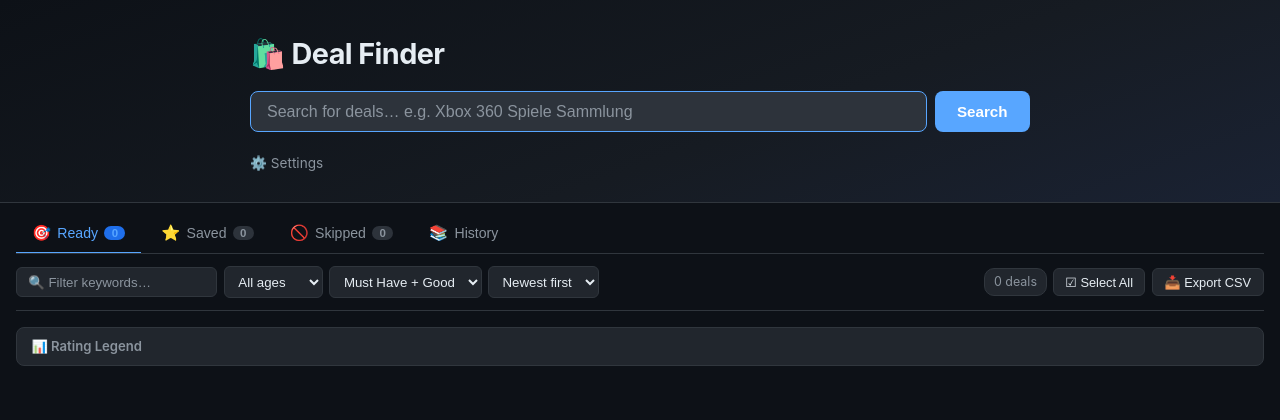
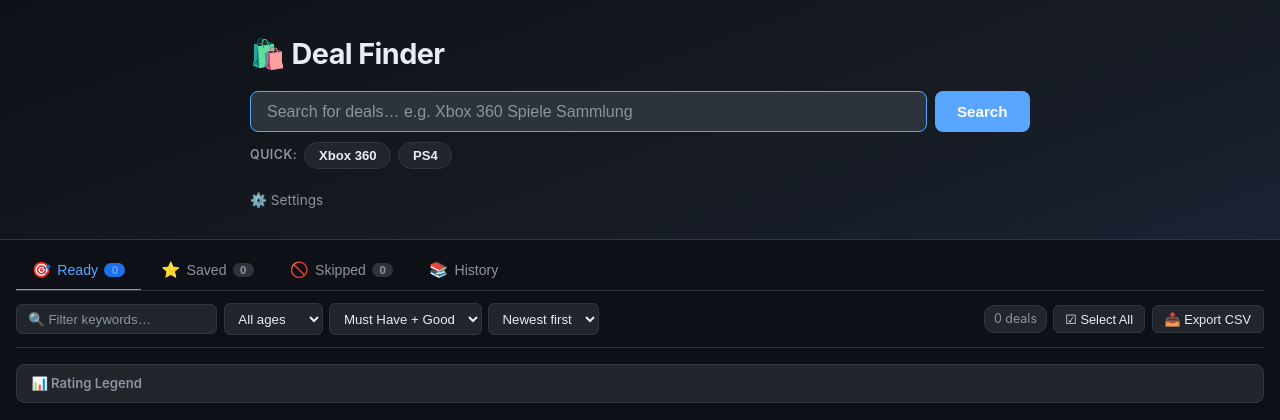
Before and after one commit to flavio-code-535345/ebay-scrapper, a Flask app: page / in a window 1280 px wide. Shown: the top 420 px of the page. Run offline with Flask 3, Linux system fonts and the light colour scheme; data that the repository does not hold is empty.

Commit message:
Add quick search chips for Xbox 360 and PS4 bundles

```diff
--- a/static/app.js
+++ b/static/app.js
@@ -100,6 +100,17 @@ document.addEventListener('DOMContentLoaded', () => {
     const searchForm = document.getElementById('searchForm');
     if (searchForm) searchForm.addEventListener('submit', handleSearch);
 
+    // Quick-search chips (Xbox 360 / PS4 bundle presets)
+    document.querySelectorAll('.btn-quick-search').forEach(btn => {
+        btn.addEventListener('click', () => {
+            const query = (btn.dataset.query || '').trim();
+            if (!query) return;
+            const input = document.getElementById('searchQuery');
+            if (input) input.value = query;
+            handleSearch(new Event('submit'));
+        });
+    });
+
     // Cancel search
     const cancelBtn = document.getElementById('cancelSearchBtn');
     if (cancelBtn) cancelBtn.addEventListener('click', cancelSearch);
@@ -222,6 +233,7 @@ async function handleSearch(e) {
 
     // UI – loading state
     searchBtn.disabled = true;
+    document.querySelectorAll('.btn-quick-search').forEach(btn => { btn.disabled = true; });
     spinner.classList.remove('d-none');
     btnText.textContent = 'Searching…';
 
@@ -275,6 +287,7 @@ async function handleSearch(e) {
         }
     } finally {
         searchBtn.disabled = false;
+        document.querySelectorAll('.btn-quick-search').forEach(btn => { btn.disabled = false; });
         spinner.classList.add('d-none');
         btnText.textContent = 'Search';
         document.getElementById('activePipelineBar').classList.add('d-none');
--- a/static/style.css
+++ b/static/style.css
@@ -123,6 +123,45 @@ a:hover { text-decoration: underline; }
 
 .btn-search:hover { background: #79b8ff; }
 .btn-search:disabled { opacity: 0.55; cursor: not-allowed; }
+
+.quick-searches {
+    display: flex;
+    flex-wrap: wrap;
+    align-items: center;
+    gap: 0.45rem;
+    margin-top: 0.65rem;
+}
+
+.quick-searches-label {
+    color: var(--muted);
+    font-size: 0.78rem;
+    font-weight: 600;
+    text-transform: uppercase;
+    letter-spacing: 0.04em;
+}
+
+.btn-quick-search {
+    background: var(--surface2);
+    color: var(--text);
+    border: 1px solid var(--border);
+    border-radius: 999px;
+    padding: 0.3rem 0.85rem;
+    font-size: 0.82rem;
+    font-weight: 600;
+    cursor: pointer;
+    transition: background 0.15s, border-color 0.15s, color 0.15s;
+}
+
+.btn-quick-search:hover {
+    background: var(--accent-dim);
+    border-color: var(--accent);
+    color: var(--accent);
+}
+
+.btn-quick-search:disabled {
+    opacity: 0.5;
+    cursor: not-allowed;
+}
 
 /* ── Settings details/summary ───────────────────────────────────────────── */
 .settings-details {
--- a/templates/index.html
+++ b/templates/index.html
@@ -19,6 +19,11 @@
                         <span class="btn-text">Search</span>
                     </button>
                 </form>
+                <div class="quick-searches" id="quickSearches" role="group" aria-label="Quick searches">
+                    <span class="quick-searches-label">Quick:</span>
+                    <button type="button" class="btn-quick-search" data-query="Xbox 360 Spiele Sammlung Konvolut">Xbox 360</button>
+                    <button type="button" class="btn-quick-search" data-query="PS4 Spiele Sammlung Konvolut">PS4</button>
+                </div>
             </div>
             <!-- Settings panel (collapsible) -->
             <details class="settings-details" id="settingsDetails">
```
